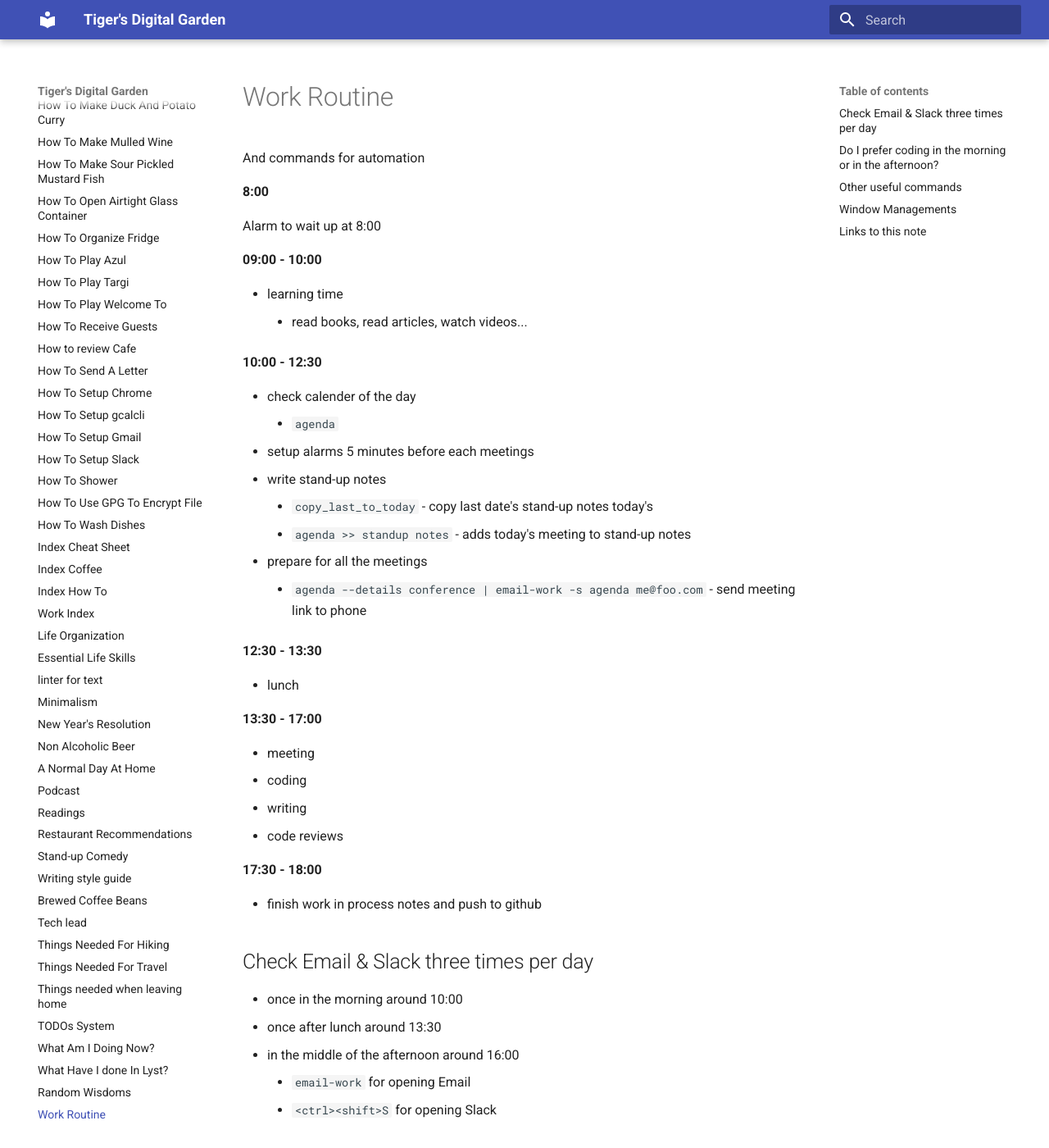
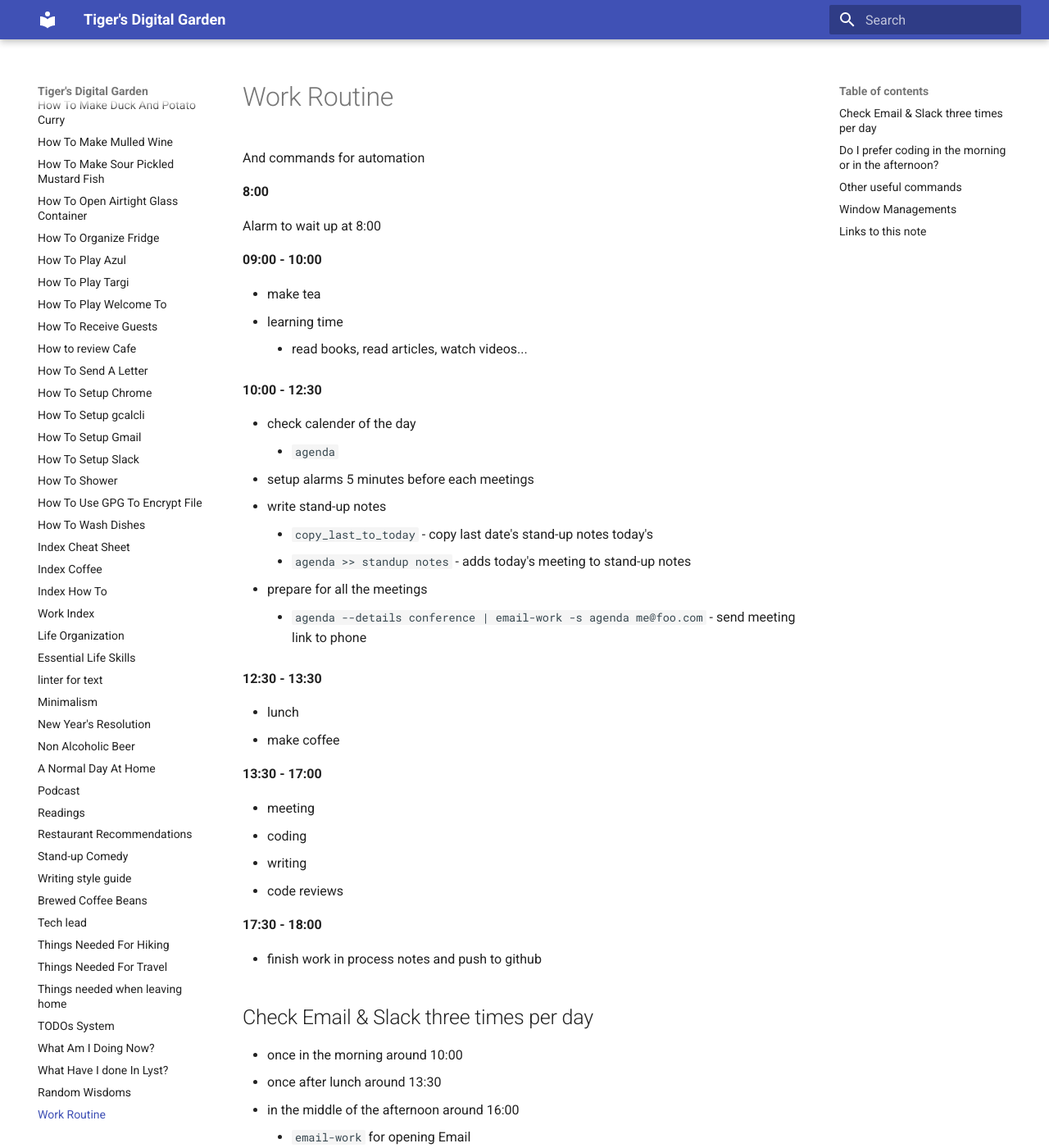
Before and after one commit to ynotstartups/notes, an MkDocs documentation site: the page built from notes/work-routine.md, in a window 1280 px wide and 1400 px high. Shown: the whole window at 82% size. Built offline with MkDocs 1.6.1 and Material for MkDocs 9.7.7, drawn with Linux system fonts in a browser that asks for light colours.

Commit message:
add tea and coffee

```diff
--- a/notes/work-routine.md
+++ b/notes/work-routine.md
@@ -8,6 +8,7 @@ Alarm to wait up at 8:00
 
 **09:00 - 10:00**
 
+- make tea
 - learning time
     - read books, read articles, watch videos...
 
@@ -25,6 +26,7 @@ Alarm to wait up at 8:00
 **12:30 - 13:30**
 
 - lunch
+- make coffee
 
 **13:30 - 17:00**
 
```
